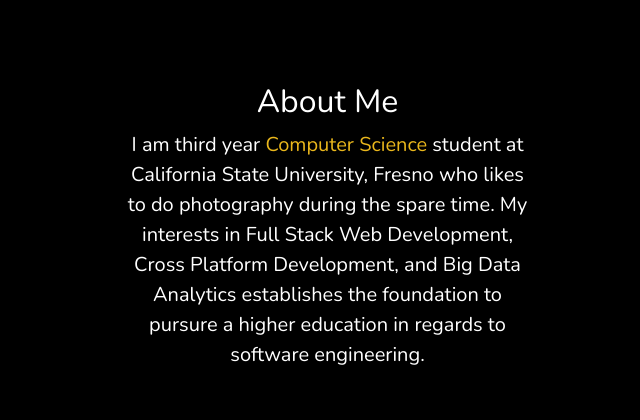
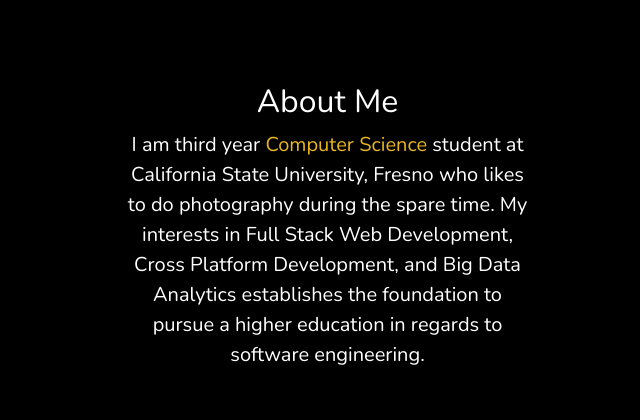
Before and after one commit to monicakCS/monicakCS.github.io, a plain HTML site: page about.html in a window 1280 px wide. Shown: the part 94-514 px from the top of the page, 640-1280 px from the left. Drawn offline with nearby package versions, Linux system fonts and the light colour scheme.

Commit message:
Update about.html

```diff
--- a/about.html
+++ b/about.html
@@ -51,7 +51,7 @@
                 <div class="row justify-content-center">
                     <div id="pb" class="col-10 col-lg-8">
                         <h2>About Me</h2>
-                        <p class="lead"> I am third year <span>Computer Science</span> student at California State University, Fresno who likes to do photography during the spare time. My interests in Full Stack Web Development, Cross Platform Development, and Big Data Analytics establishes the foundation to pursure a higher education in regards to software engineering. </p>
+                        <p class="lead"> I am third year <span>Computer Science</span> student at California State University, Fresno who likes to do photography during the spare time. My interests in Full Stack Web Development, Cross Platform Development, and Big Data Analytics establishes the foundation to pursue a higher education in regards to software engineering. </p>
                     </div>
                 </div>
             </div>
```
